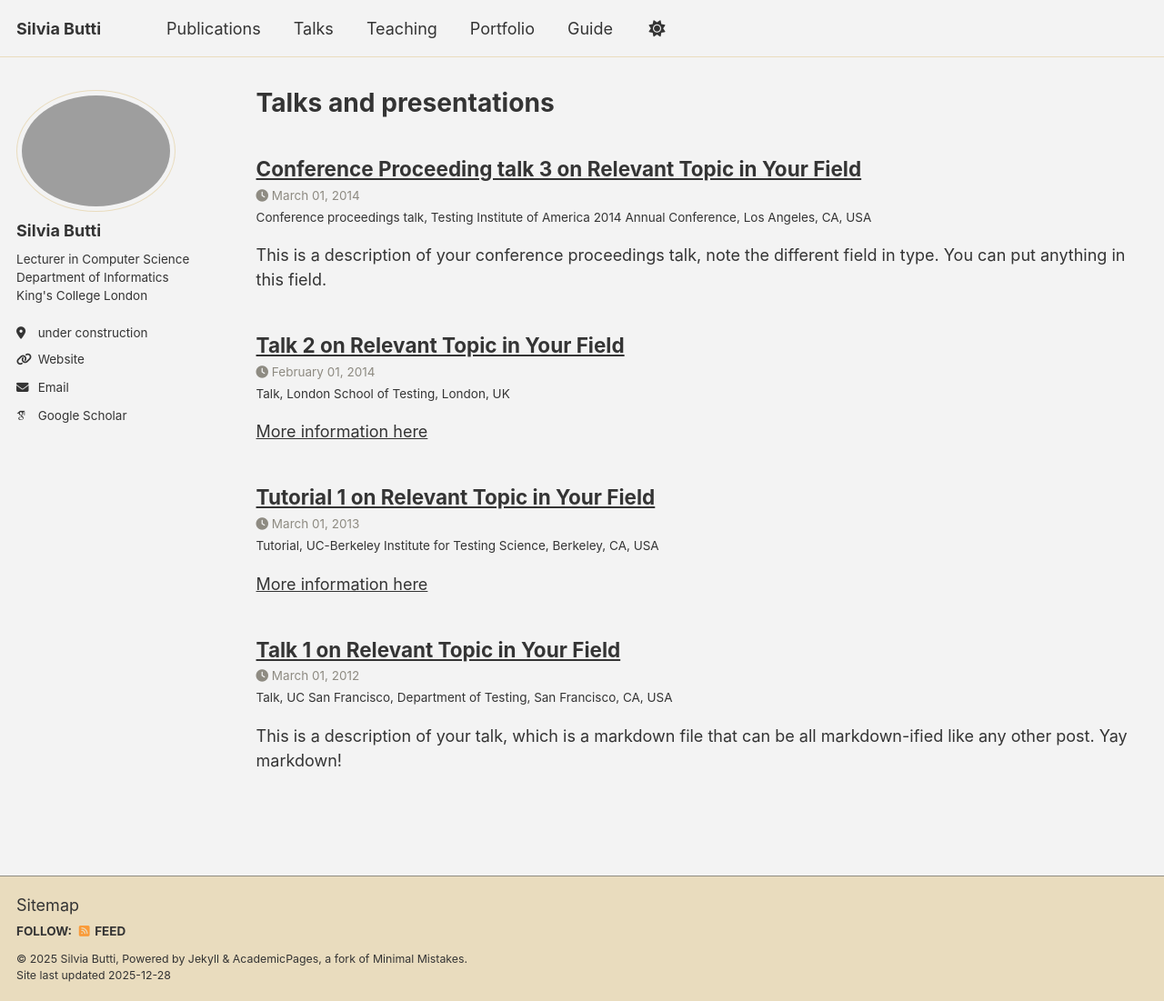
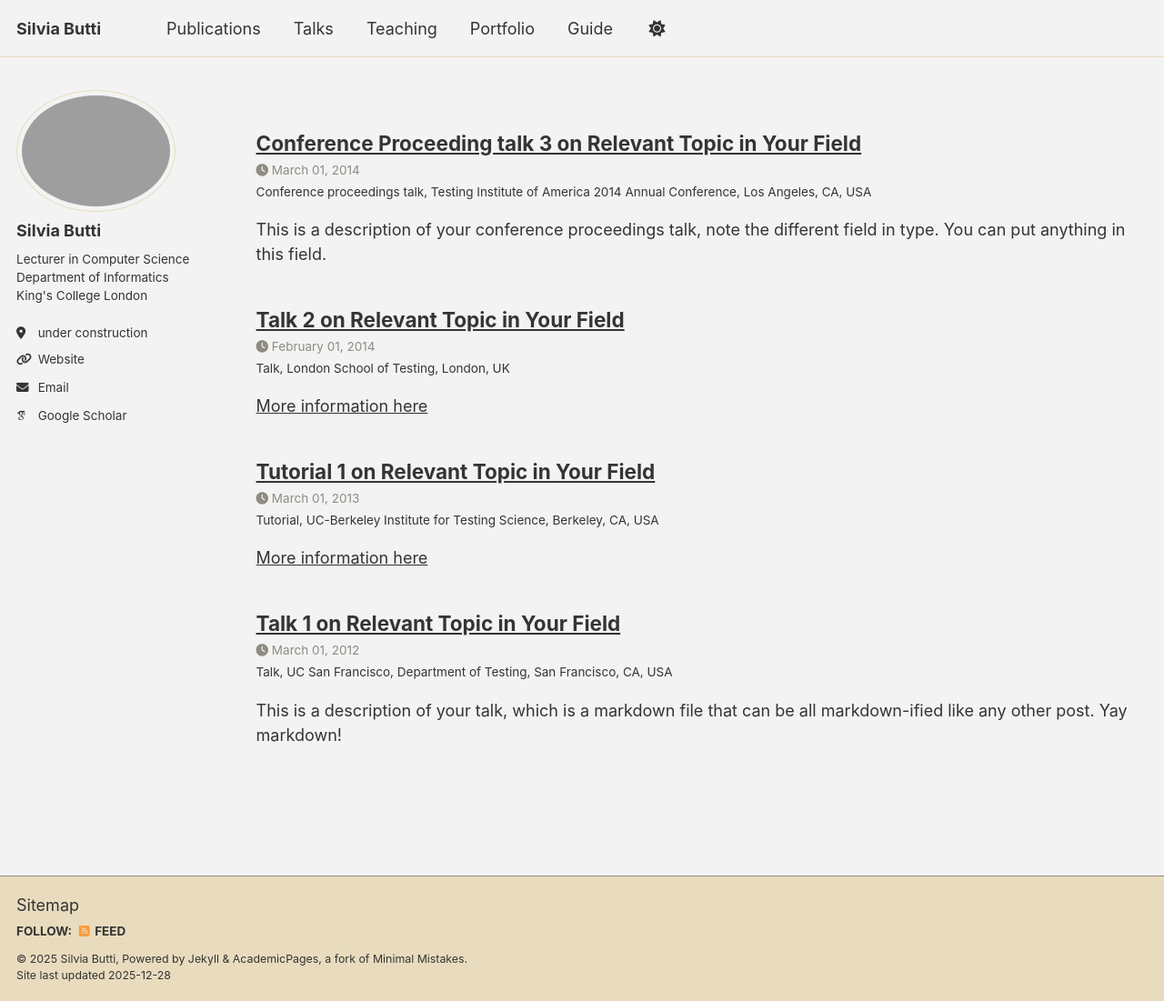
Before and after one commit to silviabutti/silviabutti.github.io, a Jekyll site: the page built from _pages/talks.html, in a window 1280 px wide and 1101 px high. Shown: the whole window at 91% size. Built offline with Jekyll 4.4.1, drawn with Linux system fonts in a browser that asks for light colours; some web fonts are replaced; a script bundle is joined from its source files by our own code; library files that are not in the unit come from our copies.

Commit message:
Update talks.html

```diff
--- a/_pages/talks.html
+++ b/_pages/talks.html
@@ -1,6 +1,6 @@
 ---
 layout: archive
-title: "Talks and presentations"
+title: ""
 permalink: /talks/
 author_profile: true
 ---
```
